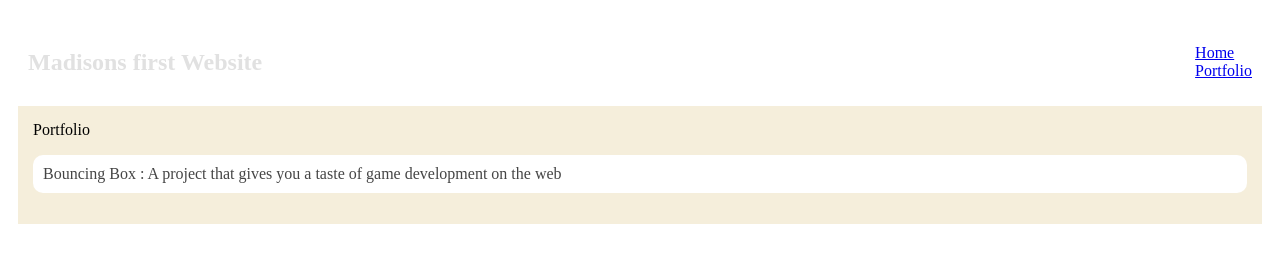
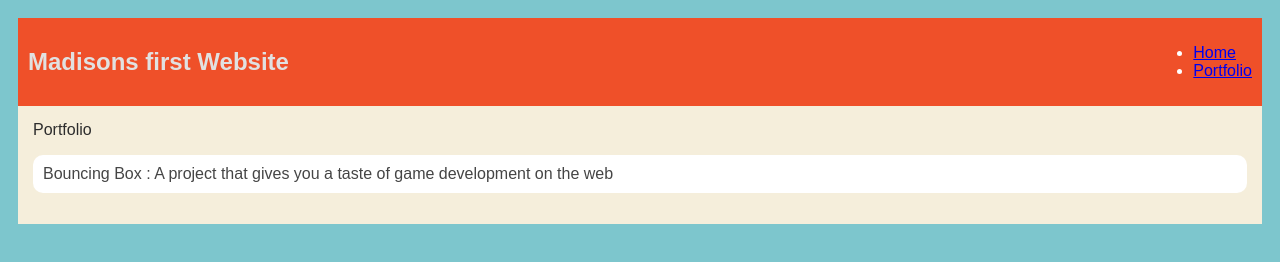
Before and after one commit to madiwood/madiwood.github.io, a plain HTML site: page portfolio.html in a window 1280 px wide. Drawn offline with nearby package versions, Linux system fonts and the light colour scheme.

Commit message:
portfolio

```diff
--- a/portfolio.html
+++ b/portfolio.html
@@ -4,10 +4,10 @@
         <title> Madison's first Website</title>
         <style type="text/css">
           body {
-              background:rgb (125, 198, 205);
-              color: rgb (45, 45, 45);
+              background:rgb(125, 198, 205);
+              color: rgb(45, 45, 45);
               padding: 10px;
-              font family: arial;
+              font-family: arial;
           }
           header {
               font-size: 1.5em;
@@ -21,7 +21,7 @@
               margin: auto;
           }
           nav {
-              background:rgb (239, 80, 41);
+              background:rgb(239, 80, 41);
               margin: 0 auto;
               display: flex;
               padding: 10px;
```
